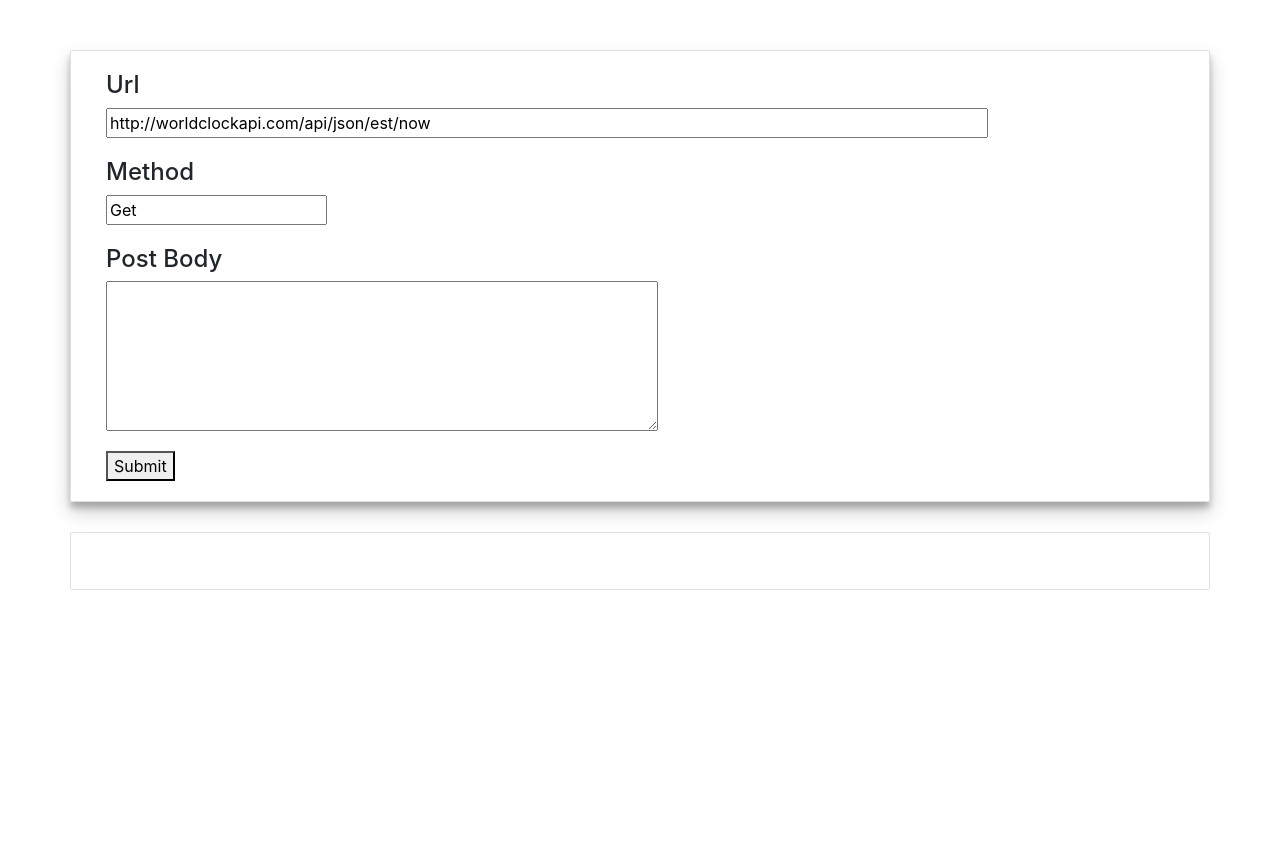
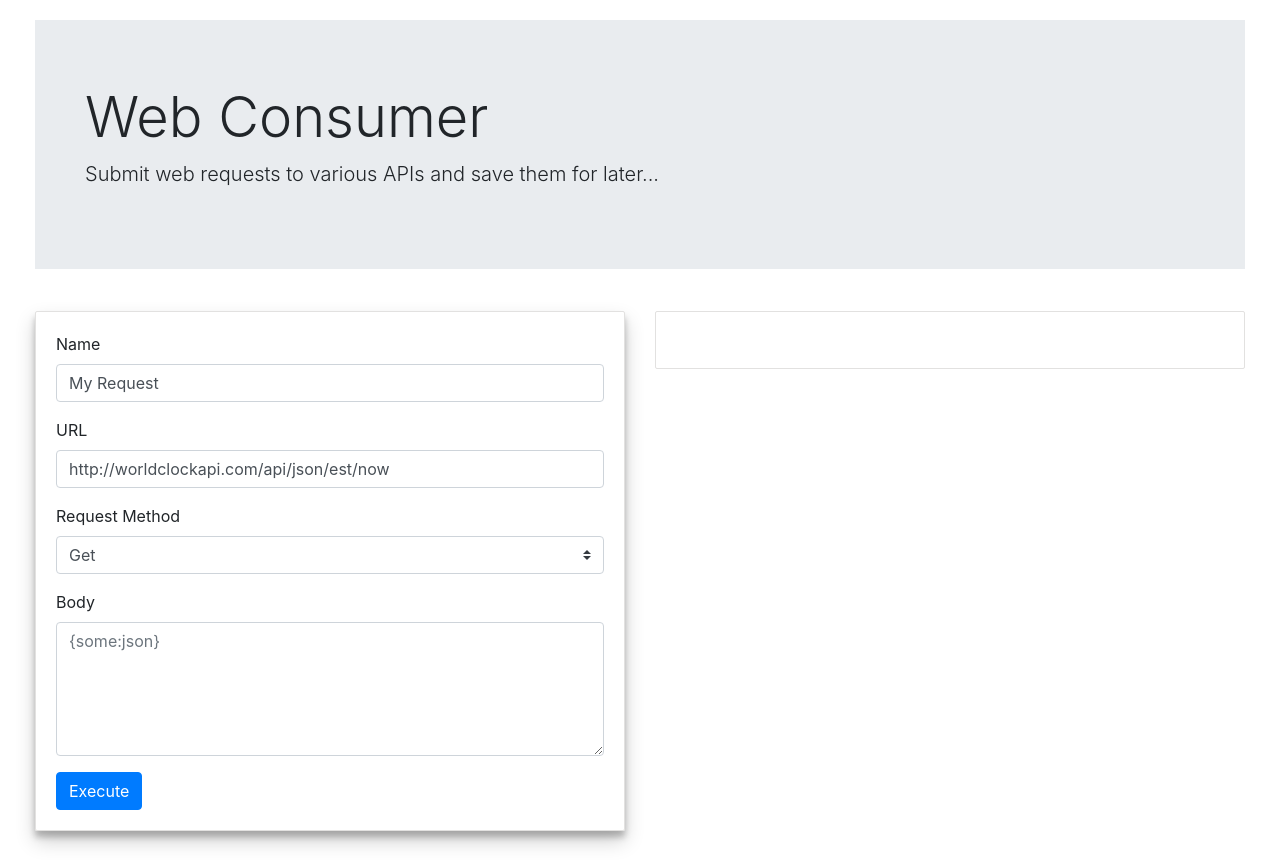
Before and after one commit to The-Lando-System/web-consumer, a Vue app in the folder web-consumer-app/: page / in a window 1280 px wide. Before the commit the page ends 800 px from the top, so only its background shows below. Built offline with nearby package versions, Linux system fonts and the light colour scheme; the HTML template or start-up script is replaced by a standard one.

Commit message:
cleaned up layout and style

```diff
--- a/web-consumer-app/src/App.vue
+++ b/web-consumer-app/src/App.vue
@@ -1,6 +1,14 @@
 <template>
   <div id="app">
-    <web-request/>
+    <div class="container-fluid">
+      <div class="jumbotron jumbotron-fluid">
+        <div class="container">
+          <h1 class="display-4">Web Consumer</h1>
+          <p class="lead">Submit web requests to various APIs and save them for later...</p>
+        </div>
+      </div>
+      <web-request/>
+    </div>
   </div>
 </template>
 
--- a/web-consumer-app/src/components/Results.vue
+++ b/web-consumer-app/src/components/Results.vue
@@ -1,5 +1,7 @@
 <template>
-  <pre>{{responseMessage}}</pre>
+  <div class="results">
+    <pre>{{responseMessage}}</pre>
+  </div>
 </template>
 
 <script>
@@ -7,3 +9,14 @@ export default {
   props: ['responseMessage']
 }
 </script>
+
+<style>
+.results {
+  margin-top: 10px;
+  margin-bottom: 10px;
+  text-align: left;
+  padding: 20px;
+  border: solid 0.5px #e2e1e0;
+  border-radius: 2px;
+}
+</style>
--- a/web-consumer-app/src/components/WebRequest.vue
+++ b/web-consumer-app/src/components/WebRequest.vue
@@ -1,38 +1,35 @@
 <template>
-  <div class="container">
 
-    <div class="row">
-      <div class="col web-request-card">
-        <div class="row">
-          <h4>Url</h4>
+  <div class="row">
+    <div class="col-md-6">
+      <form class="web-request-card">
+        <div class="form-group">
+          <label for="name-input">Name</label>
+          <input v-model="name" type="text" class="form-control" id="name-input" placeholder="Name your request">
         </div>
-        <div class="row">
-          <input type="text" style="width:80%" v-model="url"/>
+        <div class="form-group">
+          <label for="url-input">URL</label>
+          <input v-model="url" type="text" class="form-control" id="url-input" placeholder="https://example.com">
         </div>
-        <div class="row">
-          <h4>Method</h4>
+        <div class="form-group">
+          <!-- <label for="method-input">Method</label>
+          <input v-model="method" type="text" class="form-control" id="method-input" placeholder="Get, Post, Delete, etc."> -->
+          <label for="method-input">Request Method</label>
+          <select v-model="method" id="method-input" class="custom-select">
+            <option value="Get">Get</option>
+            <option value="Post">Post</option>
+          </select>
         </div>
-        <div class="row">
-          <input type="text" style="width:20%" v-model="method"/>
+        <div class="form-group">
+          <label for="body-input">Body</label>
+          <textarea v-model="postBody" class="form-control" id="body-input" rows="5" placeholder="{some:json}" />
         </div>
-        <div class="row">
-          <h4>Post Body</h4>
-        </div>
-        <div class="row">
-          <textarea style="width:50%" rows="6" v-model="postBody"/>
-        </div>
-        <div class="row">
-          <button v-on:click="submit">
-            Submit
-          </button>
-        </div>
-      </div>
+        <button v-on:click="submit" class="btn btn-primary">Execute</button>
+      </form>
     </div>
 
-    <div class="row" style="margin-top: 30px; margin-bottom: 30px;">
-      <div class="col results">
-        <results v-bind:responseMessage="responseMessage" />
-      </div>
+    <div class="col-md-6">
+      <results v-bind:responseMessage="responseMessage" />
     </div>
 
   </div>
@@ -47,6 +44,7 @@ export default {
   },
   data: function() {
     return {
+      name: 'My Request',
       url: 'http://worldclockapi.com/api/json/est/now',
       method: 'Get',
       postBody: '',
@@ -56,19 +54,26 @@ export default {
   methods: {
     submit: function() {
 
+      event.preventDefault();
+
       let reqBody = {};
 
-      try {
-        reqBody = JSON.parse(this.postBody);
-      } catch(e) {}
+      if (this.postBody){
+        try {
+          reqBody = JSON.parse(this.postBody);
+        } catch(e) {
+          return;
+        }
+      }
 
       let request = {
+        "Name": this.name,
         "Url": this.url,
         "Method": this.method,
         "RequestBody": reqBody
       };
 
-      return this.$http.post("http://localhost:54846/request/submit", request)
+      return this.$http.post("http://localhost:54846/request/execute", request)
       .then(response => {
         if (response.data.hasOwnProperty('Data')) {
           this.responseMessage = JSON.stringify(JSON.parse(response.data['Data']),undefined,2).trim();
@@ -82,26 +87,13 @@ export default {
 
 <style>
   .web-request-card {
-    margin-top: 30px;
-    padding-top: 20px;
-    padding-bottom: 20px;
+    margin-top: 10px;
+    margin-bottom: 10px;
+    padding: 20px;
     border: solid 0.5px #e2e1e0;
     border-radius: 2px;
     box-shadow: 0 10px 20px rgba(0,0,0,0.19), 0 6px 6px rgba(0,0,0,0.23);
   }
-  .web-request-card .row {
-    margin-left: 20px;
-  }
-  .web-request-card input {
-    margin-bottom: 20px;
-  }
-  .web-request-card button {
-    margin-top: 20px;
-  }
-  .results {
-    border: solid 0.5px #e2e1e0;
-    border-radius: 2px;
-    text-align: left;
-    padding: 20px;
+  .custom-select {
   }
 </style>
```
Also changed, not shown: 1 other file (tests, documents, lock files or other folders).
